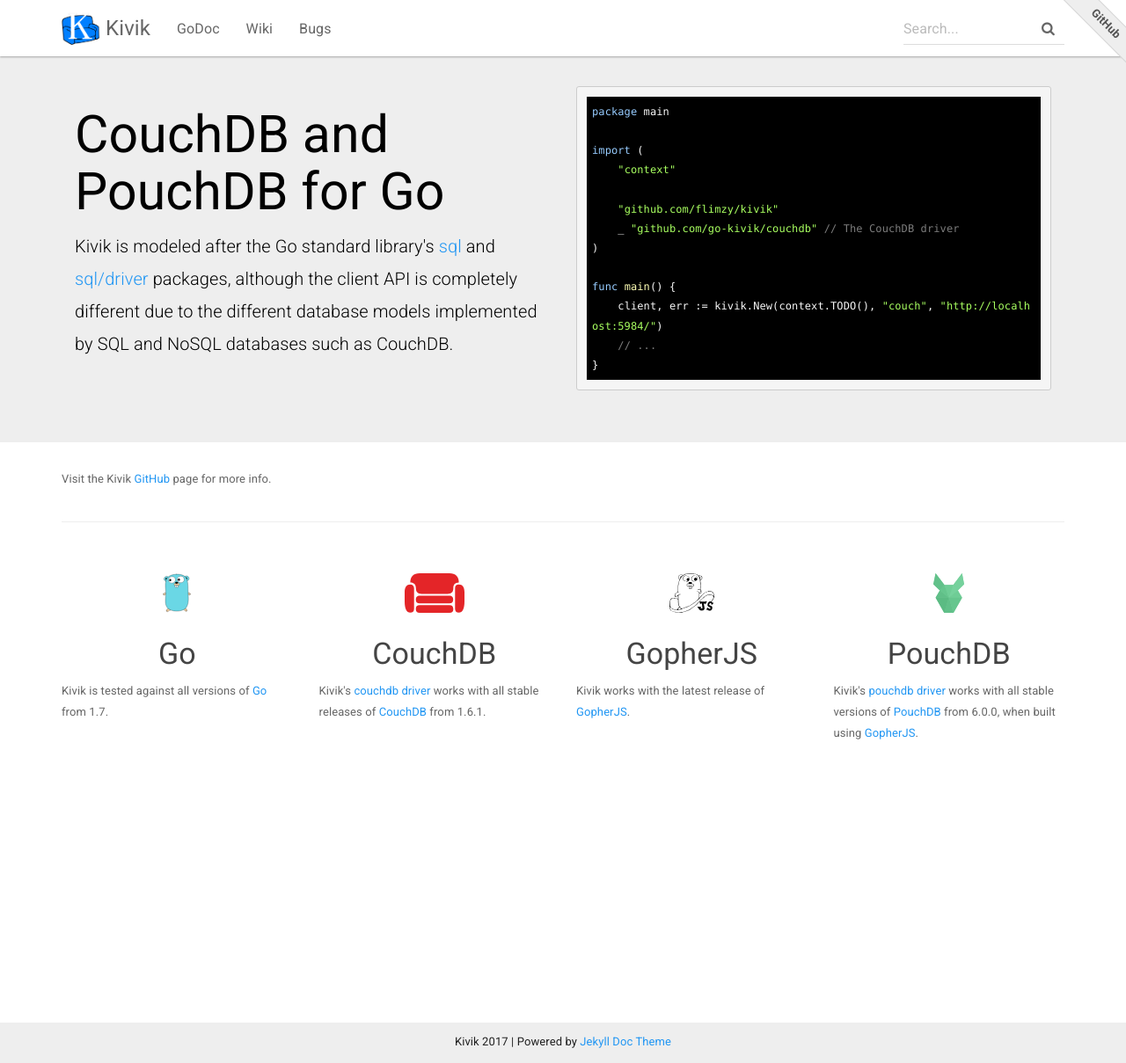
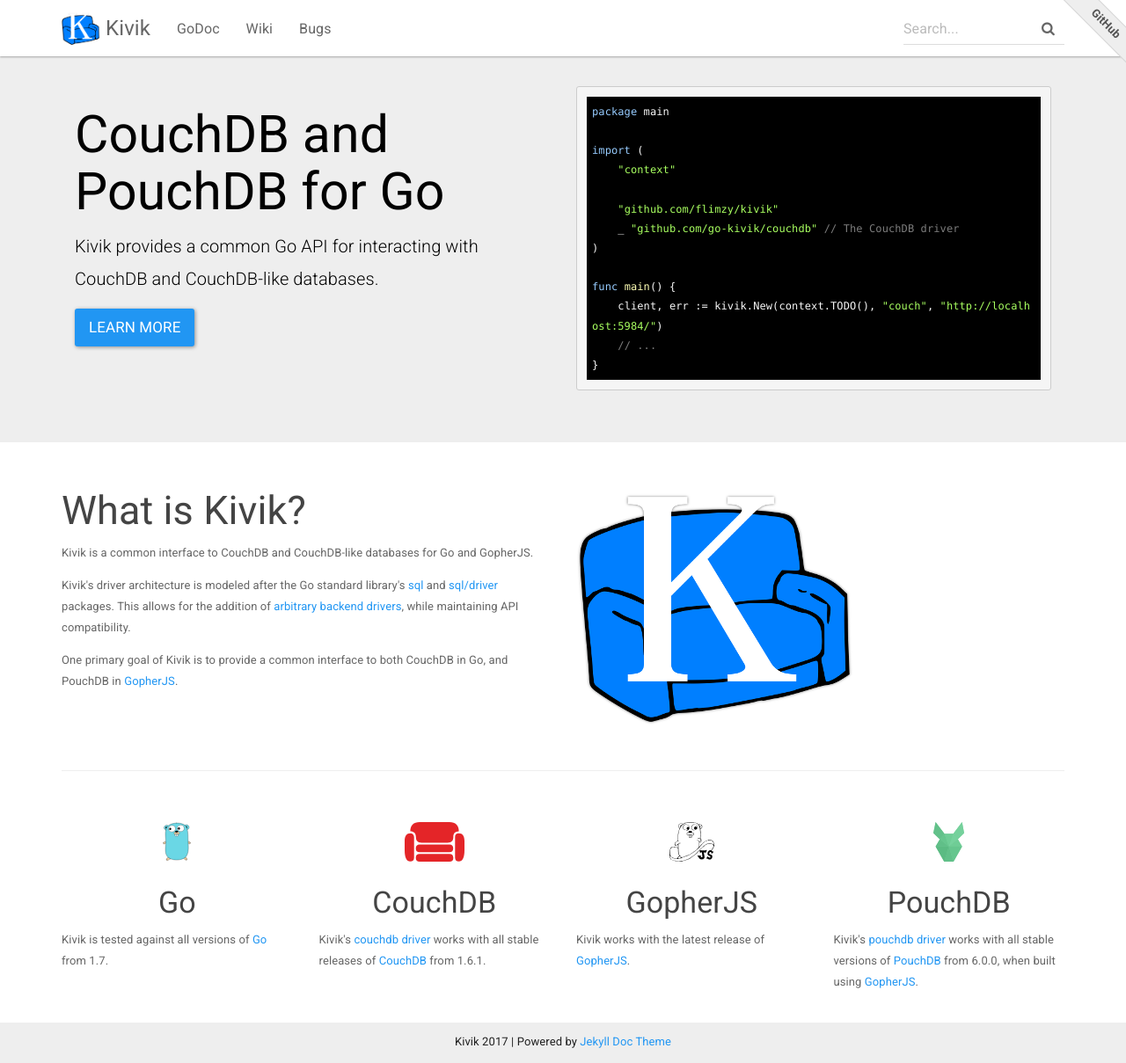
Before and after one commit to go-kivik/kivik.github.io, a Jekyll site: the page built from index.html, in a window 1280 px wide and 1209 px high. Shown: the whole window at 88% size. Built offline with Jekyll 4.4.1, drawn with Linux system fonts in a browser that asks for light colours; nearby versions of some CDN libraries.

Commit message:
Better description

```diff
--- a/index.html
+++ b/index.html
@@ -10,12 +10,10 @@
     <div class="container">
         <div class="col-md-6">
             <h1>CouchDB and PouchDB for Go</h1>
-            <p>Kivik is modeled after the Go standard library's
-                <a href="https://golang.org/pkg/database/sql/">sql</a> and
-                <a href="https://golang.org/pkg/database/sql/driver/">sql/driver</a>
-                packages, although the client API is completely different due to the
-                different database models implemented by SQL and NoSQL databases
-                such as CouchDB.</p>
+            <p>Kivik provides a common Go API for interacting with CouchDB and
+                CouchDB-like databases.
+            </p>
+            <p><a class="btn btn-primary btn-lg" href="#more" role="button">Learn more</a></p>
         </div>
         <div class="col-md-6">
             <pre><code class="go">package main
@@ -40,28 +38,29 @@
 
     <div class="row">
         <div class="col-md-6">
-            <p>Visit the Kivik <a href="https://github.com/flimzy/kivik">GitHub</a>
-                page for more info.</p>
-<!--
-            <h2 class="header-light regular-pad">Under construction</h2>
-            <blockquote>
-              <p>Jekyll is a simple, blog-aware, static site generator. It takes a template
-              directory containing raw text files in various formats, runs it through
-              a converter (like <a href="https://daringfireball.net/projects/markdown/">Markdown</a>)
-              and our <a href="https://github.com/Shopify/liquid/wiki">Liquid</a> renderer, and
-              spits out a complete, ready-to-publish static website suitable
-              for serving with your favorite web server. Jekyll also happens to be the engine
-              behind <a href="https://pages.github.com">GitHub Pages</a>, which means you can use Jekyll
-              to host your project’s page, blog, or website from GitHub’s servers <strong>for
-              free</strong>.</p>
-            </blockquote>
--->
+            <a id="more"></a>
+            <h2 class="header-light regular-pad">What is Kivik?</h2>
+            <p>
+                Kivik is a common interface to CouchDB and CouchDB-like databases
+                for Go and GopherJS.
+            </p>
+            <p>
+                Kivik's driver architecture is modeled after the Go standard
+                library's <a href="https://golang.org/pkg/database/sql/">sql</a>
+                and <a href="https://golang.org/pkg/database/sql/driver/">sql/driver</a>
+                packages.  This allows for the addition of
+                <a href="https://github.com/flimzy/kivik/wiki/Kivik-database-drivers">arbitrary
+                backend drivers</a>, while maintaining API compatibility.
+            </p>
+            <p>
+                One primary goal of Kivik is to provide a common interface to
+                both CouchDB in Go, and PouchDB in
+                <a href="https://github.com/gopherjs/gopherjs">GopherJS</a>.
+            </p>
         </div>
-<!--
         <div class="col-md-6 text-center">
-            <img src="img/jekyll-dark.png" alt="" class="img-responsive">
+            <img src="img/logo-kivik-lg.png" alt="" class="img-responsive">
         </div>
--->
     </div>
     <hr>
 
```
Also changed, not shown: img/logo-kivik-lg.png (added).
